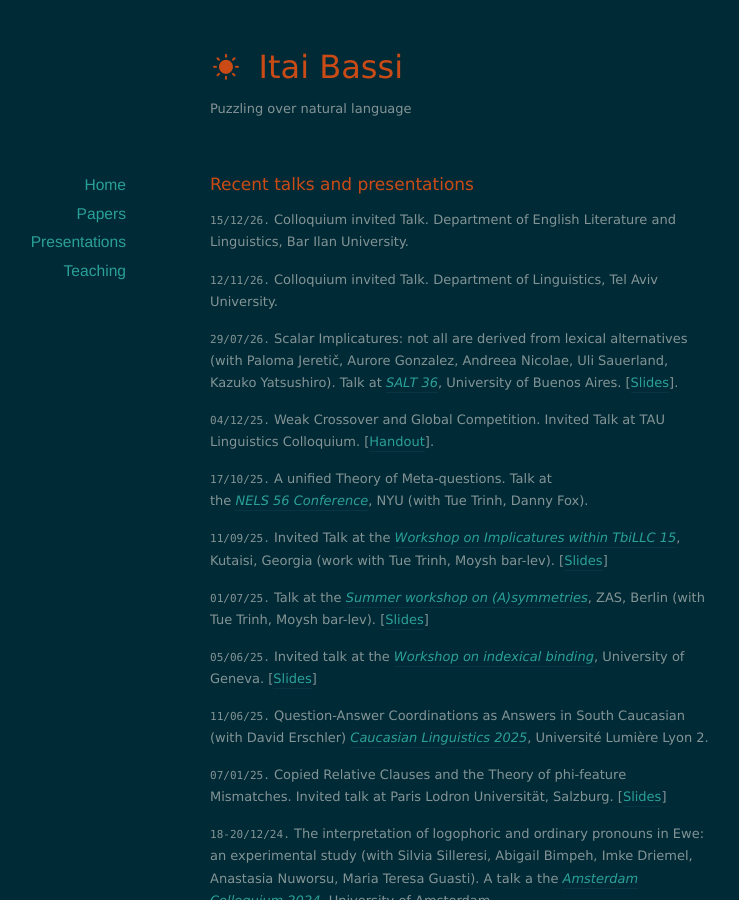
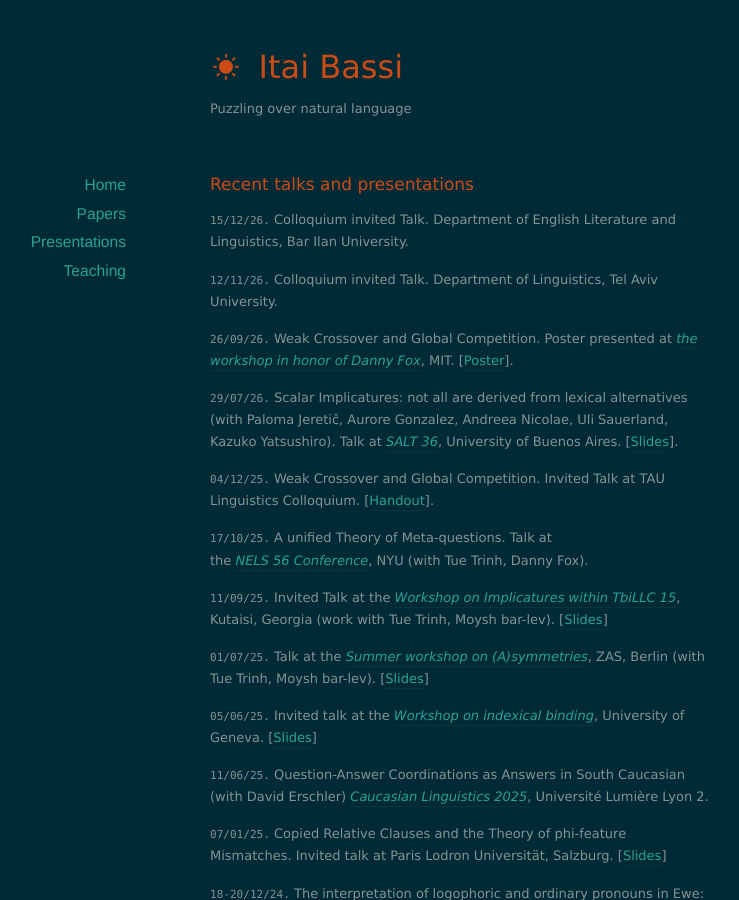
Before and after one commit to itaibassi/itaibassi.github.io, a Jekyll site: the page built from presentations/index.markdown, in a window 1280 px wide and 900 px high. Shown: the whole window, without its empty margins (180-919 px from the left). Built offline with Jekyll 4.4.1, drawn with Linux system fonts in a browser that asks for light colours; nearby versions of some CDN libraries.

Commit message:
Update index.markdown

```diff
--- a/presentations/index.markdown
+++ b/presentations/index.markdown
@@ -10,9 +10,11 @@ title: Recent Presentations
 
 `15/12/26.`  Colloquium invited Talk.  Department of   English Literature and Linguistics, Bar Ilan University.
 
-
 `12/11/26.`  Colloquium invited Talk.  Department of   Linguistics, Tel Aviv University.
 
+`26/09/26.`  Weak Crossover and Global Competition. Poster presented at
+[*the workshop in honor of Danny Fox*](https://linguistics.mit.edu/foxfest/), MIT.
+[[Poster](https://www.dropbox.com/scl/fi/7zmuj8twoskj1fci97bmy/Poster-FoxFest.pdf?rlkey=1yshk2kfci1w8puvml6hdptqc&dl=0)].
 
 `29/07/26.`  Scalar Implicatures: not all are derived from
 lexical alternatives (with Paloma Jeretič, Aurore Gonzalez, Andreea Nicolae, Uli Sauerland, Kazuko Yatsushiro). Talk at [*SALT 36*](https://saltconf.github.io/salt36/), University of Buenos Aires.
```
